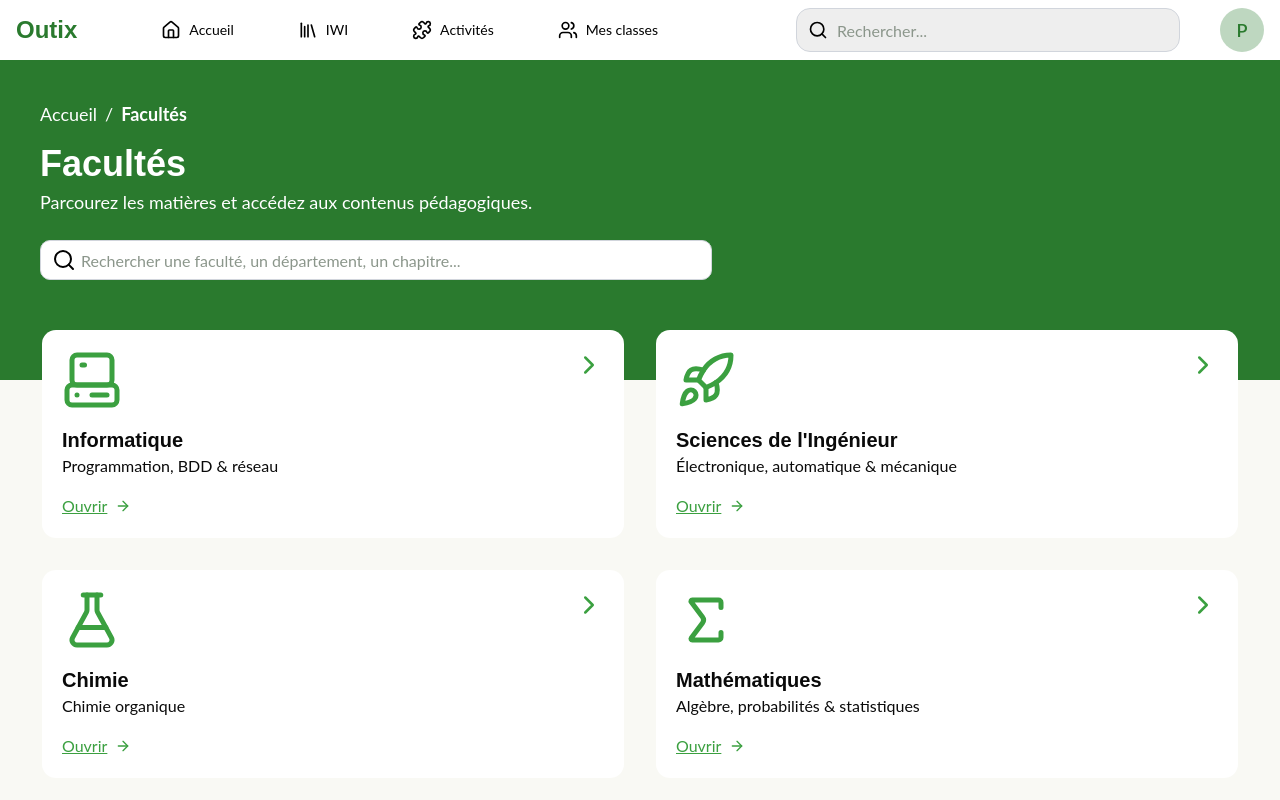
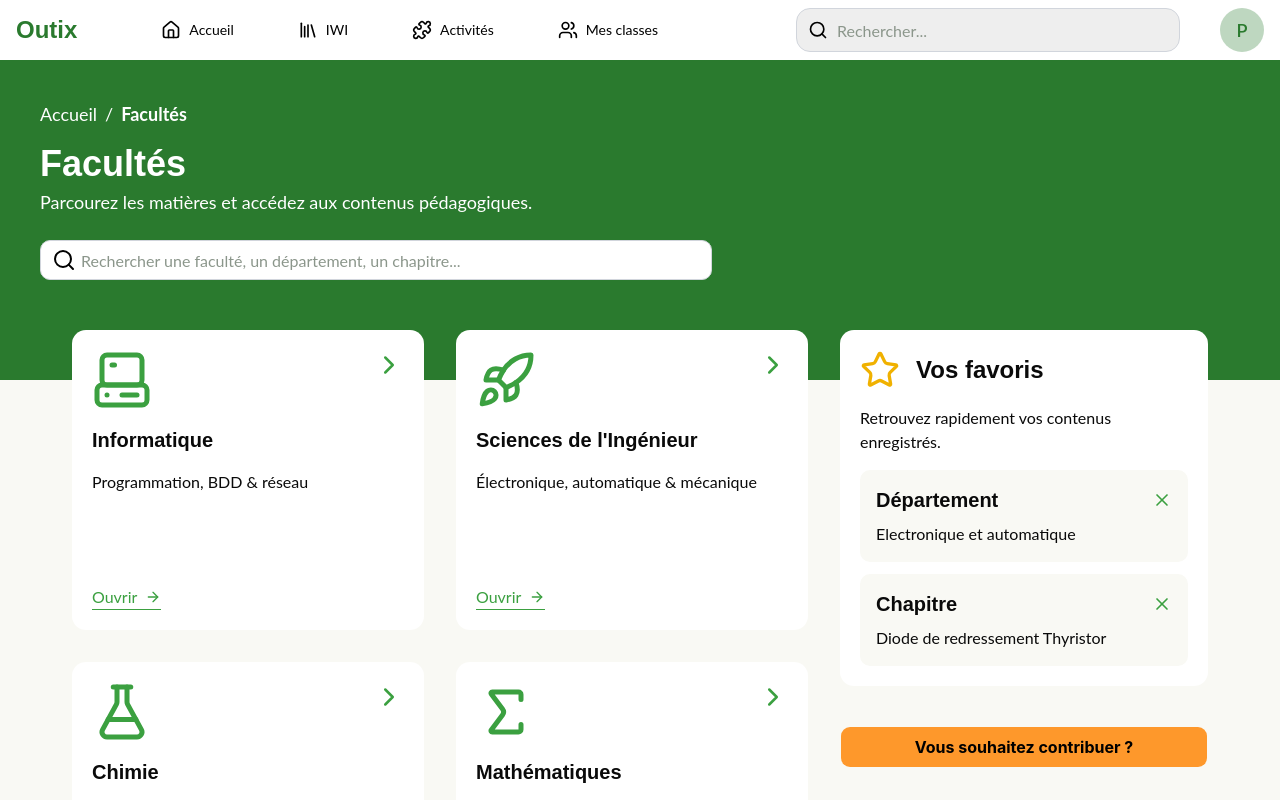
Before and after one commit to Linkaly31/SAE_Outix, a Next.js app in the folder outix/: page /login in a window 1280 px wide. Shown: the top 800 px of the page. Built offline with nearby package versions, Linux system fonts and the light colour scheme.

Commit message:
Feat : IWI Faculty Page

```diff
--- a/outix/src/app/[facultes]/page.tsx
+++ b/outix/src/app/[facultes]/page.tsx
@@ -1,14 +1,22 @@
 import { Header } from "@/components/headers/header";
 import { NavInfo } from "@/components/nav-info/navInfo";
-import { Search, Computer, Rocket, FlaskConical, Sigma, ChevronRight, ArrowRight } from "lucide-react";
 import { StackingContainer } from "@/components/ui/stackingContainer";
+import { Button } from "@/components/ui/button";
+import { Search, Computer, Rocket, FlaskConical, Sigma, ChevronRight, ArrowRight, Star, X } from "lucide-react";
 import Link from "next/link";
 
+// Data to complete or change later
 const facultes = [
   { icon: Computer, name: "Informatique", description: "Programmation, BDD & réseau", href: "/facultes/informatique" },
   { icon: Rocket, name: "Sciences de l'Ingénieur", description: "Électronique, automatique & mécanique", href: "/facultes/sciences-de-l-ingenieur" },
   { icon: FlaskConical, name: "Chimie", description: "Chimie organique", href: "/facultes/chimie" },
   { icon: Sigma, name: "Mathématiques", description: "Algèbre, probabilités & statistiques", href: "/facultes/mathematiques" },
+];
+
+// Temporary data for favorite sections
+const favoriteSections = [
+  { hierarchy: "Département", element: "Electronique et automatique" },
+  { hierarchy: "Chapitre", element: "Diode de redressement Thyristor" },
 ];
 
 export default function IWIFacultyPage() {
@@ -29,22 +37,24 @@ export default function IWIFacultyPage() {
         }}
       />
       <StackingContainer>
-        <div className="mx-auto max-w-[1260px] px-4 pb-10">
-          <ul className="grid grid-cols-2 gap-8 px-4">
+        <div className="mx-auto grid max-w-[1200px] grid-cols-1 items-start gap-8 px-8 pb-10 lg:grid-cols-[2fr_1fr]">
+
+          {/* Faculty cards */}
+          <ul className="grid min-w-0 grid-cols-1 gap-8 sm:grid-cols-2">
             {facultes.map(({ icon: Icon, name, description, href }) => (
-              <li key={name}>
-                <Link href={href} className="flex flex-col gap-4 rounded-xl bg-white p-5">
-                  <div className="flex justify-between text-style-green">
-                    <Icon className="size-15" />
+              <li key={name} className="min-w-0">
+                <Link href={href} className="flex h-full min-h-[300px] flex-col gap-2 rounded-xl bg-white p-5">
+                  <div className="mb-2 flex justify-between text-style-green">
+                    <Icon className="size-12 md:size-15" />
                     <ChevronRight size={30} />
                   </div>
 
                   <div>
-                    <p className="font-title text-xl font-bold">{name}</p>
-                    <p className="font-body">{description}</p>
+                    <p className="mb-4 break-words font-title text-lg font-bold md:text-xl">{name}</p>
+                    <p className="break-words font-body text-sm md:text-base">{description}</p>
                   </div>
 
-                  <p className="flex items-center gap-2 font-body text-style-green underline">
+                  <p className="mt-auto flex items-center gap-2 font-body border-b border-current pb-0.1 w-fit text-style-green">
                     Ouvrir <ArrowRight className="size-4" />
                   </p>
                 </Link>
@@ -52,12 +62,39 @@ export default function IWIFacultyPage() {
             ))}
           </ul>
 
-          {/* Favorite elements and contributions button to add*/}
-          <div>
+          {/* Favorite elements + contribution button */}
+          <div className="flex min-w-0 flex-col gap-10">
+            <div className="rounded-xl bg-white p-5">
+              <div className="mb-4 flex flex-wrap items-center gap-4">
+                <Star className="size-8 text-yellow-500 md:size-10" />
+                <p className="font-title text-xl font-bold md:text-2xl">Vos favoris</p>
+              </div>
 
+              <p className="font-body text-sm md:text-base">Retrouvez rapidement vos contenus enregistrés.</p>
+
+              <ul className="mt-4 flex flex-col gap-3">
+                {favoriteSections.map((item) => (
+                  <li
+                    key={item.hierarchy}
+                    className="flex flex-col gap-2 rounded-lg bg-[#F9F9F4] p-4"
+                  >
+                    <div className="flex items-center justify-between gap-4">
+                      <p className="font-title text-lg font-bold md:text-xl">{item.hierarchy}</p>
+                      <X className="size-5 shrink-0 text-style-green" />
+                    </div>
+
+                    <p className="break-words font-body text-sm md:text-base">{item.element}</p>
+                  </li>
+                ))}
+              </ul>
+            </div>
+
+            <Button variant="accent" fullWidth>
+              Vous souhaitez contribuer ?
+            </Button>
           </div>
         </div>
       </StackingContainer>
     </main>
-  )
+  );
 }
```
